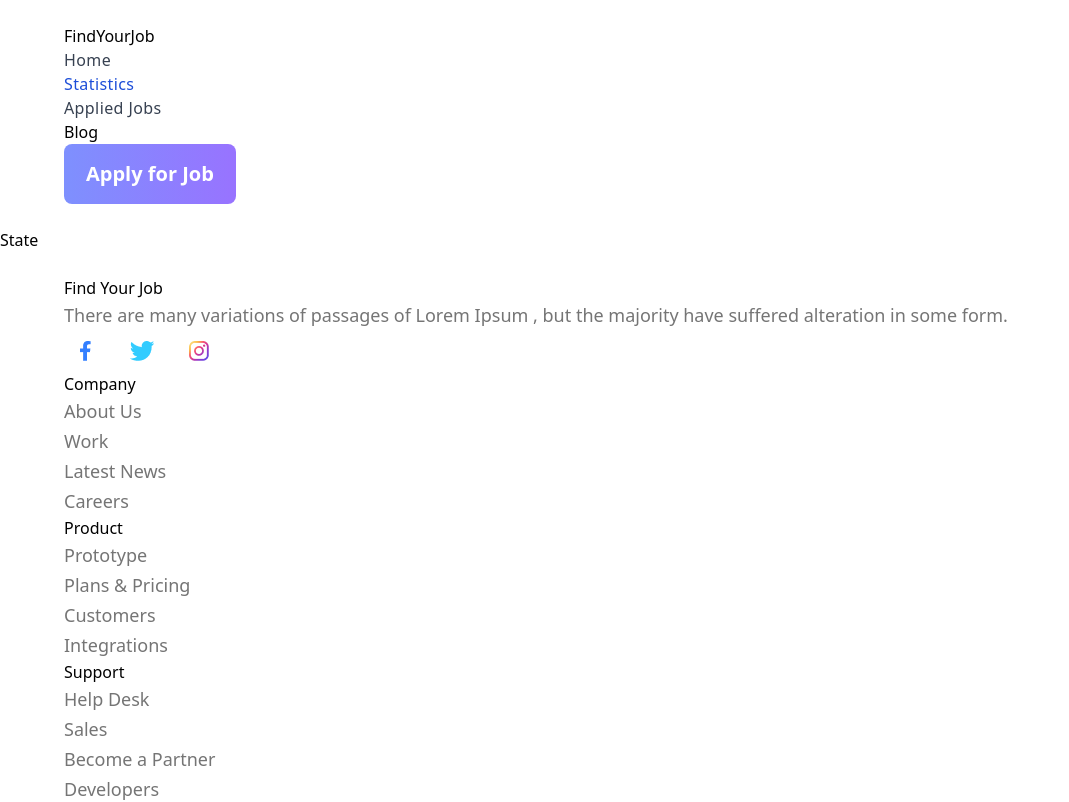
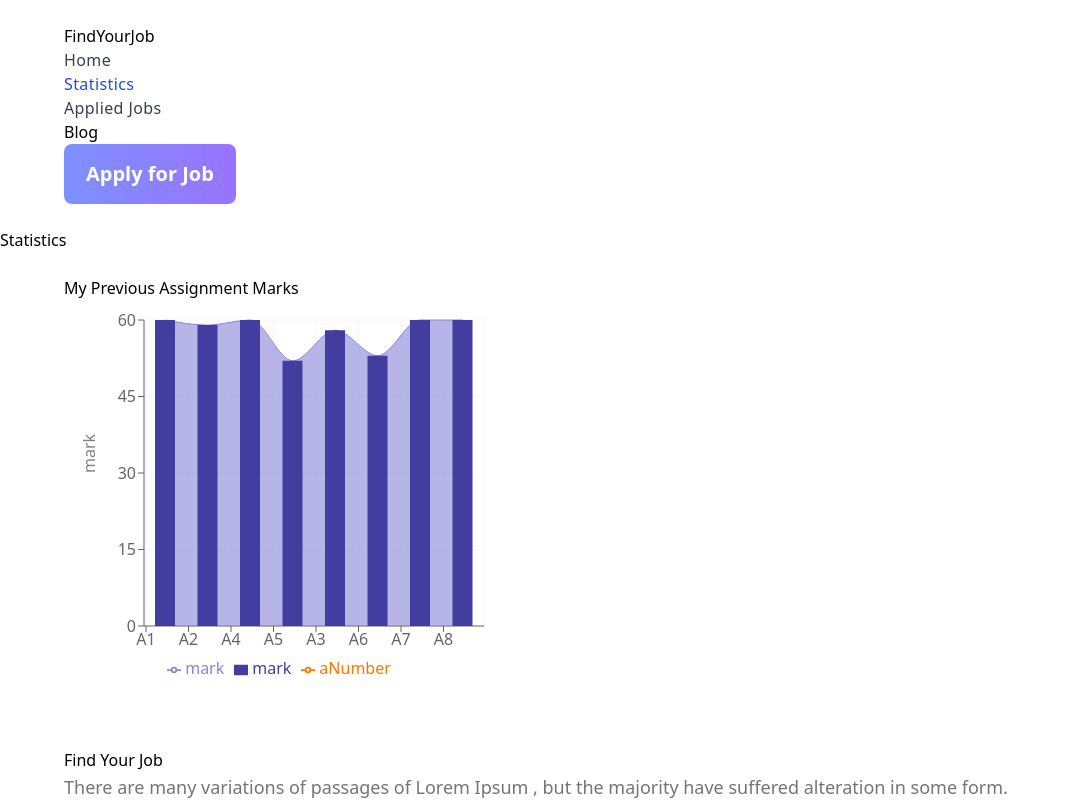
Before and after one commit to AbdurRahman1-Dev/career-hub, a React (Vite) app: page /statistics in a window 1280 px wide. Shown: the top 802 px of the page, without its empty margins (0-1069 px from the left). Built offline with nearby package versions, Linux system fonts and the light colour scheme.

Commit message:
statistics page added

```diff
--- a/package.json
+++ b/package.json
@@ -16,6 +16,7 @@
     "react-dom": "^18.2.0",
     "react-hot-toast": "^2.4.0",
     "react-router-dom": "^6.10.0",
+    "recharts": "^2.5.0",
     "sort-by": "^1.2.0"
   },
   "devDependencies": {
--- a/src/Components/AppliedJob/Applied.jsx
+++ b/src/Components/AppliedJob/Applied.jsx
@@ -27,7 +27,7 @@ const uniqueIds = [];
   setApplyJobs(unique)
 },[])
 
-  //  let newee = removeDuplicates(jobs)
+{
   return (
     <div>
       <Banner details={'Applied Jobs'}/>
@@ -36,8 +36,11 @@ const uniqueIds = [];
           return <ApplyJob key={job.id} job={job}/>
         })
       }
+
     </div>
   );
+}
+
 };
 
 export default Applied;
--- a/src/Components/Statistics.jsx
+++ b/src/Components/Statistics.jsx
@@ -1,9 +1,60 @@
 import React from 'react';
+import Banner from './Banner';
+import {
+  ComposedChart,
+  Line,
+  Area,
+  Bar,
+  XAxis,
+  YAxis,
+  CartesianGrid,
+  Tooltip,
+  Legend,
+  ResponsiveContainer,
+} from 'recharts';
+
+
 
 const Statistics = () => {
+
+  const student = [
+    {aNumber: 'A1', mark: 60},
+    {aNumber: 'A2', mark: 59},
+    {aNumber: 'A4', mark:60},
+    {aNumber: 'A5', mark:52},
+    {aNumber: 'A3', mark:58},
+    {aNumber: 'A6', mark:53},
+    {aNumber: 'A7', mark:60},
+    {aNumber: 'A8', mark:60}
+  ]
+
   return (
     <div>
-      <h1>State</h1>
+      <Banner details={"Statistics"}/>
+      <div className='my-container text-center'>
+        <h1 className='text-3xl font-bold text-indigo-500 my-8'>My Previous Assignment Marks</h1>
+        <ComposedChart
+          width={500}
+          height={400}
+          data={student}
+          margin={{
+            top: 20,
+            right: 80,
+            bottom: 20,
+            left: 20,
+          }}
+        className='mx-auto'>
+          <CartesianGrid stroke="#f5f5f5" />
+          <XAxis dataKey="aNumber" scale="band" />
+          <YAxis label={{ value: 'mark', angle: -90, position: 'insideLeft' }} />
+          <Tooltip />
+          <Legend />
+          <Area type="monotone" dataKey="mark" fill="#8884d8" stroke="#8884d8" />
+          <Bar dataKey="mark" barSize={20} fill="#413ea0" />
+          <Line type="monotone" dataKey="aNumber" stroke="#ff7300" />
+        </ComposedChart>
+
+      </div>
     </div>
   );
 };
```
Also changed, not shown: 1 other file (tests, documents, lock files or other folders).
